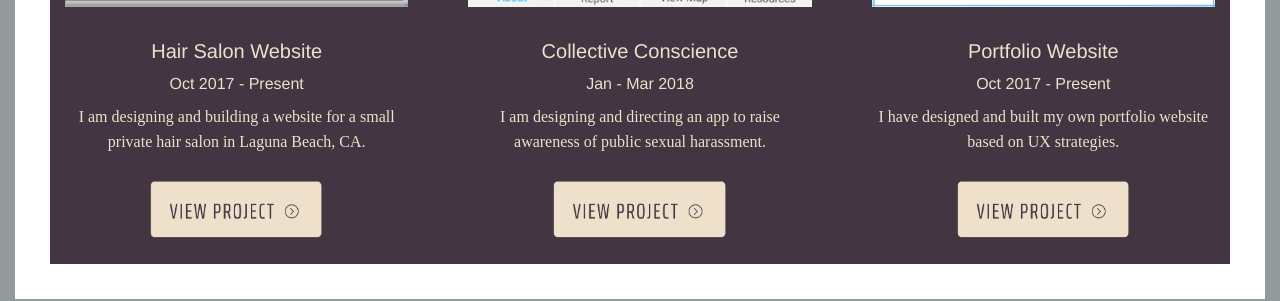
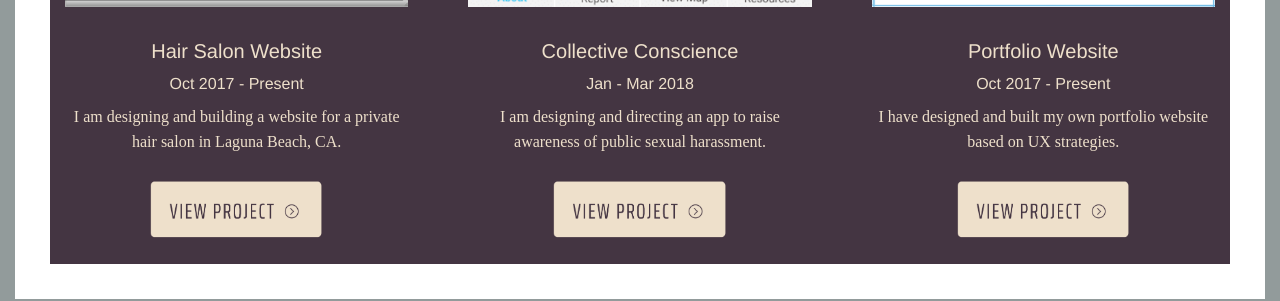
Before and after one commit to emeriwether/emeriwether.github.io, a Jekyll site: the page built from index.html, in a window 1280 px wide. Shown: the part 1507-1808 px from the top of the page. Built offline with Jekyll 4.4.1, drawn with Linux system fonts in a browser that asks for light colours; some web fonts are replaced.

Commit message:
adjust salond descrip

```diff
--- a/index.html
+++ b/index.html
@@ -15,7 +15,7 @@
                             <div class="cell"><a href="/project1.html" target="_blank"><img src="img/projectGallery/salonSite_Thumbnail.jpg" class="projectGalleryImg"></a></div>
                             <div class="cell"><h5 class="projTitle">Hair Salon Website</h5></div>
                             <div class="cell"><h6 class="projDate">Oct 2017 - Present</h6></div>
-                            <div class="cell"><p class="projDescrip">I am  designing and building a website for a small private hair salon in Laguna Beach, CA.</p></div>
+                            <div class="cell"><p class="projDescrip">I am  designing and building a website for a private hair salon in Laguna Beach, CA.</p></div>
                             <button class="cell viewProjButton"><a href="/project1.html" target="_blank"><img src="/img/viewProjButton.png"></a></button>
                         </div>
                     </section>
```
